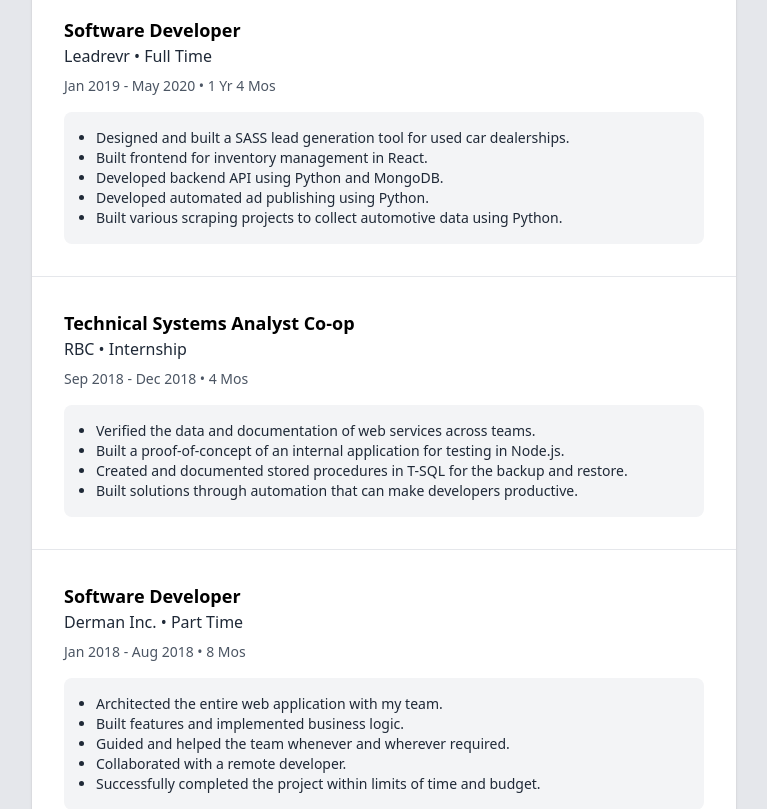
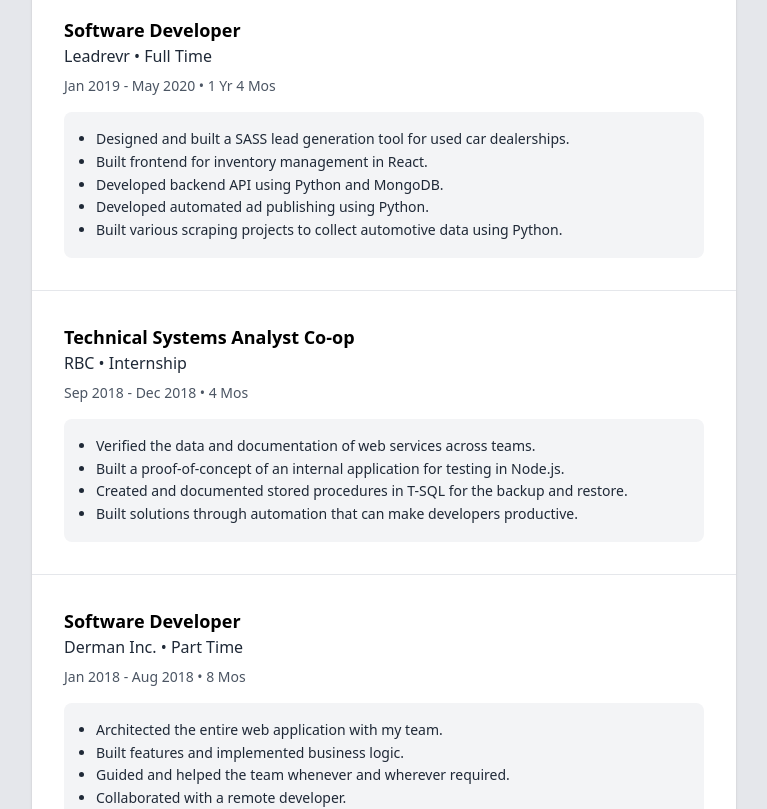
Before and after one commit to venusvavadiya/venusvavadiya.github.io, a Next.js app: page / in a window 1280 px wide. Shown: the part 1320-2129 px from the top of the page, without its empty margins (256-1023 px from the left). Built offline with nearby package versions, Linux system fonts and the light colour scheme.

Commit message:
line-height increased

```diff
--- a/base/ContentList.jsx
+++ b/base/ContentList.jsx
@@ -1,7 +1,7 @@
 import React from "react";
 
 const ContentList = ({ items }) => (
-  <ul className="pl-4 list-disc text-sm text-gray-800">
+  <ul className="pl-4 list-disc text-sm text-gray-800 leading-relaxed">
     {items.map(i => <li key={i}>{i}</li>)}
   </ul>
 );
```
